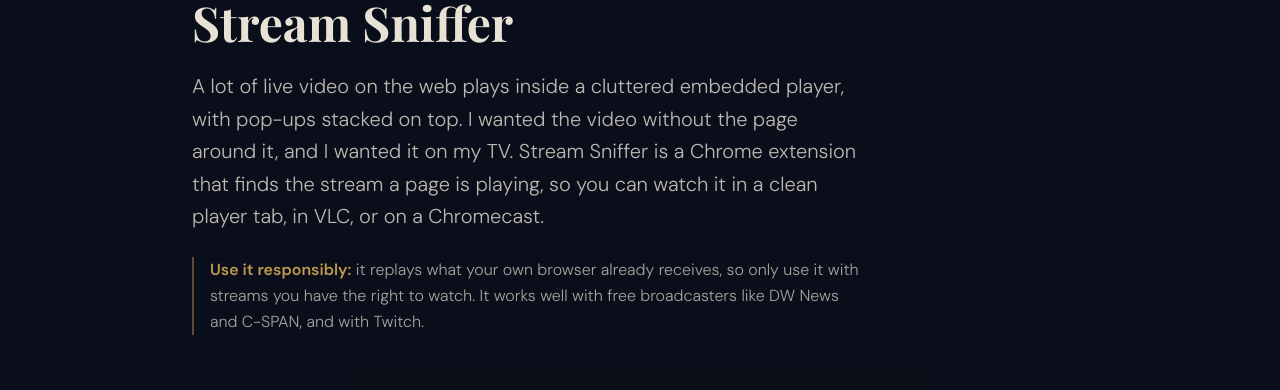
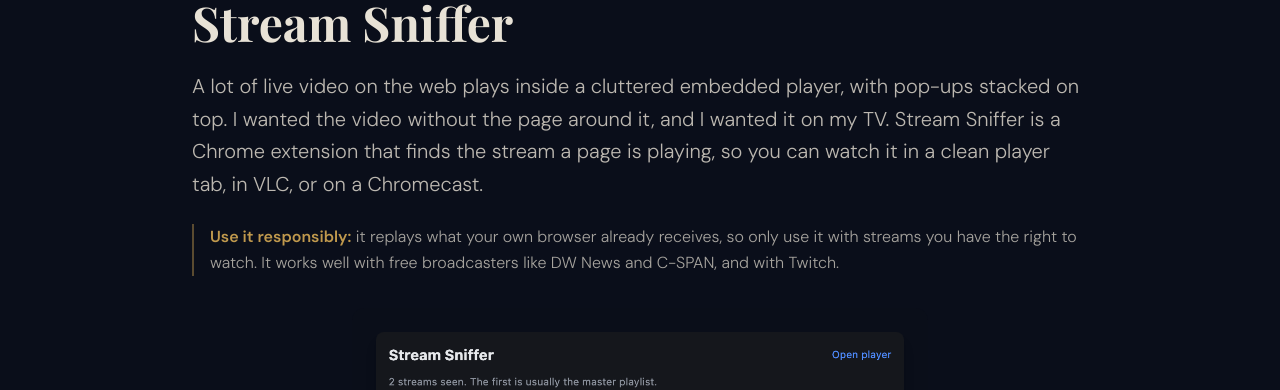
Before and after one commit to afxjzs/doug-is, a Next.js app: page /building/stream-sniffer in a window 1280 px wide. Shown: the part 173-563 px from the top of the page. Built offline with nearby package versions, Linux system fonts and the light colour scheme; no server answers.

Commit message:
Stream Sniffer page: full-width intro so the hero lines up
The intro was capped at max-w-2xl and left-aligned while the popup
screenshot is centered in the wider column, so the image looked
shifted right.

```diff
--- a/src/app/building/stream-sniffer/page.tsx
+++ b/src/app/building/stream-sniffer/page.tsx
@@ -130,13 +130,13 @@
 				<div className="mb-16">
 					<div className="mb-8">
 						<h1 className="text-5xl font-bold display-heading mb-6">Stream Sniffer</h1>
-						<p className="text-xl text-[rgba(var(--color-foreground),0.8)] max-w-2xl leading-relaxed">
+						<p className="text-xl text-[rgba(var(--color-foreground),0.8)] leading-relaxed">
 							A lot of live video on the web plays inside a cluttered embedded player, with pop-ups
 							stacked on top. I wanted the video without the page around it, and I wanted it on my
 							TV. Stream Sniffer is a Chrome extension that finds the stream a page is playing, so
 							you can watch it in a clean player tab, in VLC, or on a Chromecast.
 						</p>
-						<p className="mt-6 text-base text-[rgba(var(--color-foreground),0.7)] max-w-2xl leading-relaxed border-l-2 border-[rgba(var(--color-accent),0.4)] pl-4">
+						<p className="mt-6 text-base text-[rgba(var(--color-foreground),0.7)] leading-relaxed border-l-2 border-[rgba(var(--color-accent),0.4)] pl-4">
 							<span className="text-[rgba(var(--color-accent),0.9)] font-semibold">Use it responsibly:</span>{" "}
 							it replays what your own browser already receives, so only use it with streams you
 							have the right to watch. It works well with free broadcasters like DW News and
```
